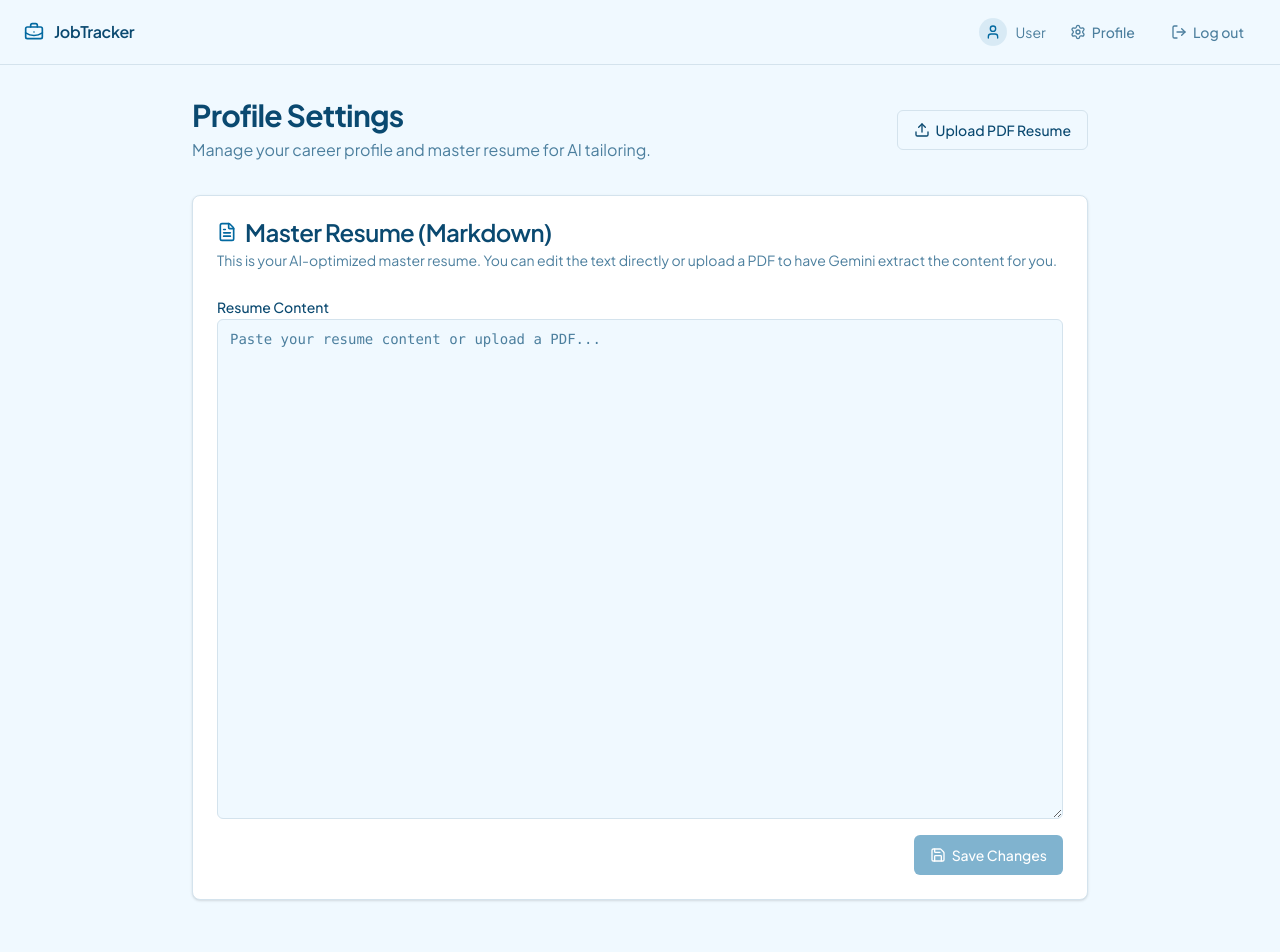
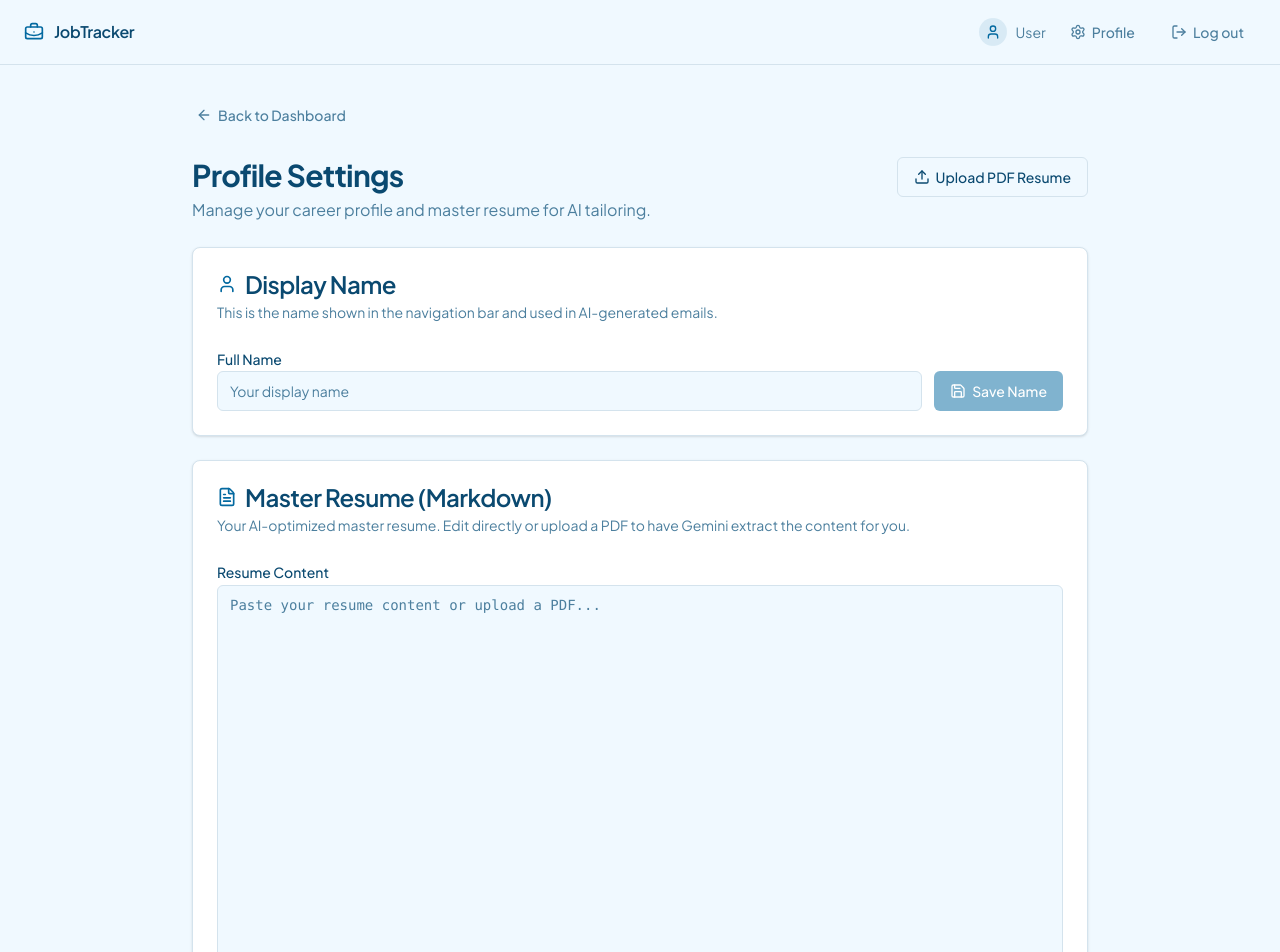
Before and after one commit to piyapathongron-art/jobTracker-frontend, a Next.js app: page /dashboard/profile in a window 1280 px wide. Shown: the top 952 px of the page. Built offline with nearby package versions, Linux system fonts and the light colour scheme; no server answers.

Commit message:
feat: update profile

```diff
--- a/app/dashboard/layout.tsx
+++ b/app/dashboard/layout.tsx
@@ -20,7 +20,7 @@ export default function DashboardLayout({ children }: { children: React.ReactNod
     <div className="min-h-screen bg-background">
       <header className="sticky top-0 z-50 bg-background/80 backdrop-blur-sm border-b border-border">
         <div className="max-w-screen-xl mx-auto px-4 sm:px-6 h-16 flex items-center justify-between">
-          <Link href="/dashboard" className="flex items-center gap-2.5">
+          <Link href="/" className="flex items-center gap-2.5">
             <BriefcaseBusiness className="h-5 w-5 text-primary" />
             <span className="font-semibold text-foreground tracking-tight">JobTracker</span>
           </Link>
--- a/app/dashboard/profile/page.tsx
+++ b/app/dashboard/profile/page.tsx
@@ -1,25 +1,61 @@
 "use client";
 
 import { useEffect, useState, useRef } from "react";
-import { Card, CardContent, CardDescription, CardHeader, CardTitle } from "@/components/ui/card";
+import Link from "next/link";
+import {
+  Card,
+  CardContent,
+  CardDescription,
+  CardHeader,
+  CardTitle,
+} from "@/components/ui/card";
 import { Button } from "@/components/ui/button";
 import { Textarea } from "@/components/ui/textarea";
+import { Input } from "@/components/ui/input";
 import { Label } from "@/components/ui/label";
 import { api } from "@/lib/axios";
-import { Loader2, Save, FileText, CheckCircle2, Upload, AlertCircle } from "lucide-react";
+import { useAuthStore } from "@/store/useAuthStore";
+import {
+  Loader2,
+  Save,
+  FileText,
+  CheckCircle2,
+  Upload,
+  AlertCircle,
+  ArrowLeft,
+  User,
+} from "lucide-react";
 
 export default function ProfilePage() {
+  const token = useAuthStore((s) => s.token);
+  const storeUser = useAuthStore((s) => s.user);
+  const setAuth = useAuthStore((s) => s.setAuth);
+
+  // Name state
+  const [name, setName] = useState("");
+  const [isSavingName, setIsSavingName] = useState(false);
+  const [nameMessage, setNameMessage] = useState<{
+    type: "success" | "error";
+    text: string;
+  } | null>(null);
+
+  // Resume state
   const [resume, setResume] = useState("");
   const [isLoading, setIsLoading] = useState(true);
-  const [isSaving, setIsSaving] = useState(false);
+  const [isSavingResume, setIsSavingResume] = useState(false);
   const [isUploading, setIsUploading] = useState(false);
-  const [message, setMessage] = useState<{ type: "success" | "error"; text: string } | null>(null);
+  const [resumeMessage, setResumeMessage] = useState<{
+    type: "success" | "error";
+    text: string;
+  } | null>(null);
+
   const fileInputRef = useRef<HTMLInputElement>(null);
 
   useEffect(() => {
     async function fetchProfile() {
       try {
         const res = await api.get("/api/users/profile");
+        setName(res.data.name || "");
         setResume(res.data.baseResume || "");
       } catch (err) {
         console.error("Failed to fetch profile:", err);
@@ -30,16 +66,43 @@ export default function ProfilePage() {
     fetchProfile();
   }, []);
 
-  async function handleSave() {
-    setIsSaving(true);
-    setMessage(null);
+  async function handleSaveName() {
+    if (!name.trim()) return;
+    setIsSavingName(true);
+    setNameMessage(null);
+    try {
+      const res = await api.put("/api/users/profile", { name: name.trim() });
+      // Sync the updated name into global auth state so navbar updates instantly
+      if (token && res.data) {
+        setAuth(token, { id: res.data.id, name: res.data.name, email: res.data.email });
+      }
+      setNameMessage({ type: "success", text: "Display name updated!" });
+    } catch (err: any) {
+      setNameMessage({
+        type: "error",
+        text: err.response?.data?.error || "Failed to save name.",
+      });
+    } finally {
+      setIsSavingName(false);
+    }
+  }
+
+  async function handleSaveResume() {
+    setIsSavingResume(true);
+    setResumeMessage(null);
     try {
       await api.put("/api/users/profile", { baseResume: resume });
-      setMessage({ type: "success", text: "Master resume updated successfully!" });
+      setResumeMessage({
+        type: "success",
+        text: "Master resume updated successfully!",
+      });
     } catch (err: any) {
-      setMessage({ type: "error", text: err.response?.data?.error || "Failed to save profile." });
+      setResumeMessage({
+        type: "error",
+        text: err.response?.data?.error || "Failed to save resume.",
+      });
     } finally {
-      setIsSaving(false);
+      setIsSavingResume(false);
     }
   }
 
@@ -48,12 +111,12 @@ export default function ProfilePage() {
     if (!file) return;
 
     if (file.type !== "application/pdf") {
-      setMessage({ type: "error", text: "Please upload a PDF file." });
+      setResumeMessage({ type: "error", text: "Please upload a PDF file." });
       return;
     }
 
     setIsUploading(true);
-    setMessage(null);
+    setResumeMessage(null);
 
     const formData = new FormData();
     formData.append("resume", file);
@@ -63,9 +126,16 @@ export default function ProfilePage() {
         headers: { "Content-Type": "multipart/form-data" },
       });
       setResume(res.data.baseResume);
-      setMessage({ type: "success", text: "Resume extracted and updated successfully!" });
+      setResumeMessage({
+        type: "success",
+        text: "Resume extracted and updated successfully!",
+      });
     } catch (err: any) {
-      setMessage({ type: "error", text: err.response?.data?.error || "Failed to upload and parse PDF." });
+      setResumeMessage({
+        type: "error",
+        text:
+          err.response?.data?.error || "Failed to upload and parse PDF.",
+      });
     } finally {
       setIsUploading(false);
       if (fileInputRef.current) fileInputRef.current.value = "";
@@ -82,29 +152,37 @@ export default function ProfilePage() {
   }
 
   return (
-    <div className="max-w-4xl mx-auto">
-      <div className="mb-8 flex items-center justify-between">
+    <div className="max-w-4xl mx-auto space-y-6">
+      {/* ── Back navigation ── */}
+      <Button asChild variant="ghost" size="sm" className="gap-1.5 -ml-2 text-muted-foreground hover:text-foreground">
+        <Link href="/dashboard">
+          <ArrowLeft className="h-4 w-4" />
+          Back to Dashboard
+        </Link>
+      </Button>
+
+      {/* ── Page heading + upload button ── */}
+      <div className="flex items-start justify-between gap-4">
         <div>
           <h1 className="text-3xl font-bold tracking-tight">Profile Settings</h1>
           <p className="text-muted-foreground mt-1">
             Manage your career profile and master resume for AI tailoring.
           </p>
         </div>
-
-        <div className="flex gap-2">
+        <div className="shrink-0 flex gap-2">
           <input
             type="file"
             accept="application/pdf"
             className="hidden"
             ref={fileInputRef}
             onChange={handleFileUpload}
-            disabled={isUploading || isSaving}
+            disabled={isUploading || isSavingResume}
           />
           <Button
             variant="outline"
             className="gap-1.5"
             onClick={() => fileInputRef.current?.click()}
-            disabled={isUploading || isSaving}
+            disabled={isUploading || isSavingResume}
           >
             {isUploading ? (
               <>
@@ -121,6 +199,71 @@ export default function ProfilePage() {
         </div>
       </div>
 
+      {/* ── Display Name card ── */}
+      <Card className="border-border">
+        <CardHeader>
+          <div className="flex items-center gap-2">
+            <User className="h-5 w-5 text-primary" />
+            <CardTitle>Display Name</CardTitle>
+          </div>
+          <CardDescription>
+            This is the name shown in the navigation bar and used in AI-generated emails.
+          </CardDescription>
+        </CardHeader>
+        <CardContent className="space-y-4">
+          {nameMessage && (
+            <div
+              className={`p-3 rounded-lg flex items-center gap-2 text-sm ${
+                nameMessage.type === "success"
+                  ? "bg-green-50 text-green-700 border border-green-200"
+                  : "bg-red-50 text-red-700 border border-red-200"
+              }`}
+            >
+              {nameMessage.type === "success" ? (
+                <CheckCircle2 className="h-4 w-4 shrink-0" />
+              ) : (
+                <AlertCircle className="h-4 w-4 shrink-0" />
+              )}
+              {nameMessage.text}
+            </div>
+          )}
+
+          <div className="flex items-end gap-3">
+            <div className="flex-1 space-y-2">
+              <Label htmlFor="name">Full Name</Label>
+              <Input
+                id="name"
+                placeholder="Your display name"
+                value={name}
+                onChange={(e) => setName(e.target.value)}
+                disabled={isSavingName}
+                onKeyDown={(e) => {
+                  if (e.key === "Enter") handleSaveName();
+                }}
+              />
+            </div>
+            <Button
+              onClick={handleSaveName}
+              disabled={isSavingName || !name.trim() || name.trim() === storeUser?.name}
+              className="gap-1.5 shrink-0"
+            >
+              {isSavingName ? (
+                <>
+                  <Loader2 className="h-4 w-4 animate-spin" />
+                  Saving...
+                </>
+              ) : (
+                <>
+                  <Save className="h-4 w-4" />
+                  Save Name
+                </>
+              )}
+            </Button>
+          </div>
+        </CardContent>
+      </Card>
+
+      {/* ── Master Resume card ── */}
       <Card className="border-border">
         <CardHeader>
           <div className="flex items-center gap-2">
@@ -128,16 +271,25 @@ export default function ProfilePage() {
             <CardTitle>Master Resume (Markdown)</CardTitle>
           </div>
           <CardDescription>
-            This is your AI-optimized master resume. You can edit the text directly or upload a PDF to have Gemini extract the content for you.
+            Your AI-optimized master resume. Edit directly or upload a PDF to have
+            Gemini extract the content for you.
           </CardDescription>
         </CardHeader>
         <CardContent className="space-y-4">
-          {message && (
-            <div className={`p-3 rounded-lg flex items-center gap-2 text-sm ${
-              message.type === "success" ? "bg-green-50 text-green-700 border border-green-200" : "bg-red-50 text-red-700 border border-red-200"
-            }`}>
-              {message.type === "success" ? <CheckCircle2 className="h-4 w-4" /> : <AlertCircle className="h-4 w-4" />}
-              {message.text}
+          {resumeMessage && (
+            <div
+              className={`p-3 rounded-lg flex items-center gap-2 text-sm ${
+                resumeMessage.type === "success"
+                  ? "bg-green-50 text-green-700 border border-green-200"
+                  : "bg-red-50 text-red-700 border border-red-200"
+              }`}
+            >
+              {resumeMessage.type === "success" ? (
+                <CheckCircle2 className="h-4 w-4 shrink-0" />
+              ) : (
+                <AlertCircle className="h-4 w-4 shrink-0" />
+              )}
+              {resumeMessage.text}
             </div>
           )}
 
@@ -149,17 +301,17 @@ export default function ProfilePage() {
               className="min-h-[500px] font-mono text-sm leading-relaxed"
               value={resume}
               onChange={(e) => setResume(e.target.value)}
-              disabled={isSaving || isUploading}
+              disabled={isSavingResume || isUploading}
             />
           </div>
 
           <div className="flex justify-end">
             <Button
-              onClick={handleSave}
-              disabled={isSaving || isUploading || !resume.trim()}
+              onClick={handleSaveResume}
+              disabled={isSavingResume || isUploading || !resume.trim()}
               className="gap-1.5"
             >
-              {isSaving ? (
+              {isSavingResume ? (
                 <>
                   <Loader2 className="h-4 w-4 animate-spin" />
                   Saving...
@@ -167,7 +319,7 @@ export default function ProfilePage() {
               ) : (
                 <>
                   <Save className="h-4 w-4" />
-                  Save Changes
+                  Save Resume
                 </>
               )}
             </Button>
```
Also changed, not shown: app/page.tsx (+48 -9 lines).
